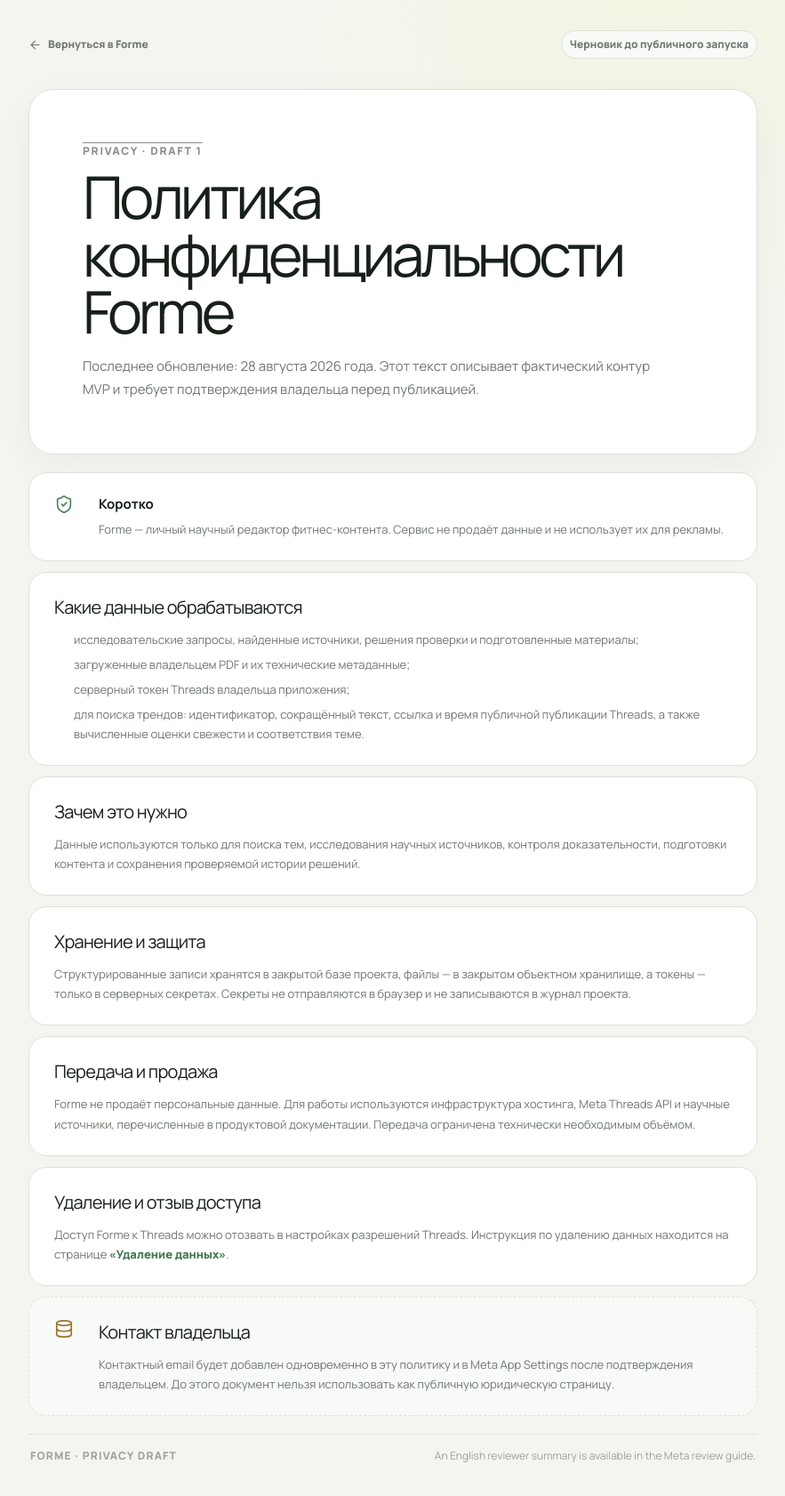
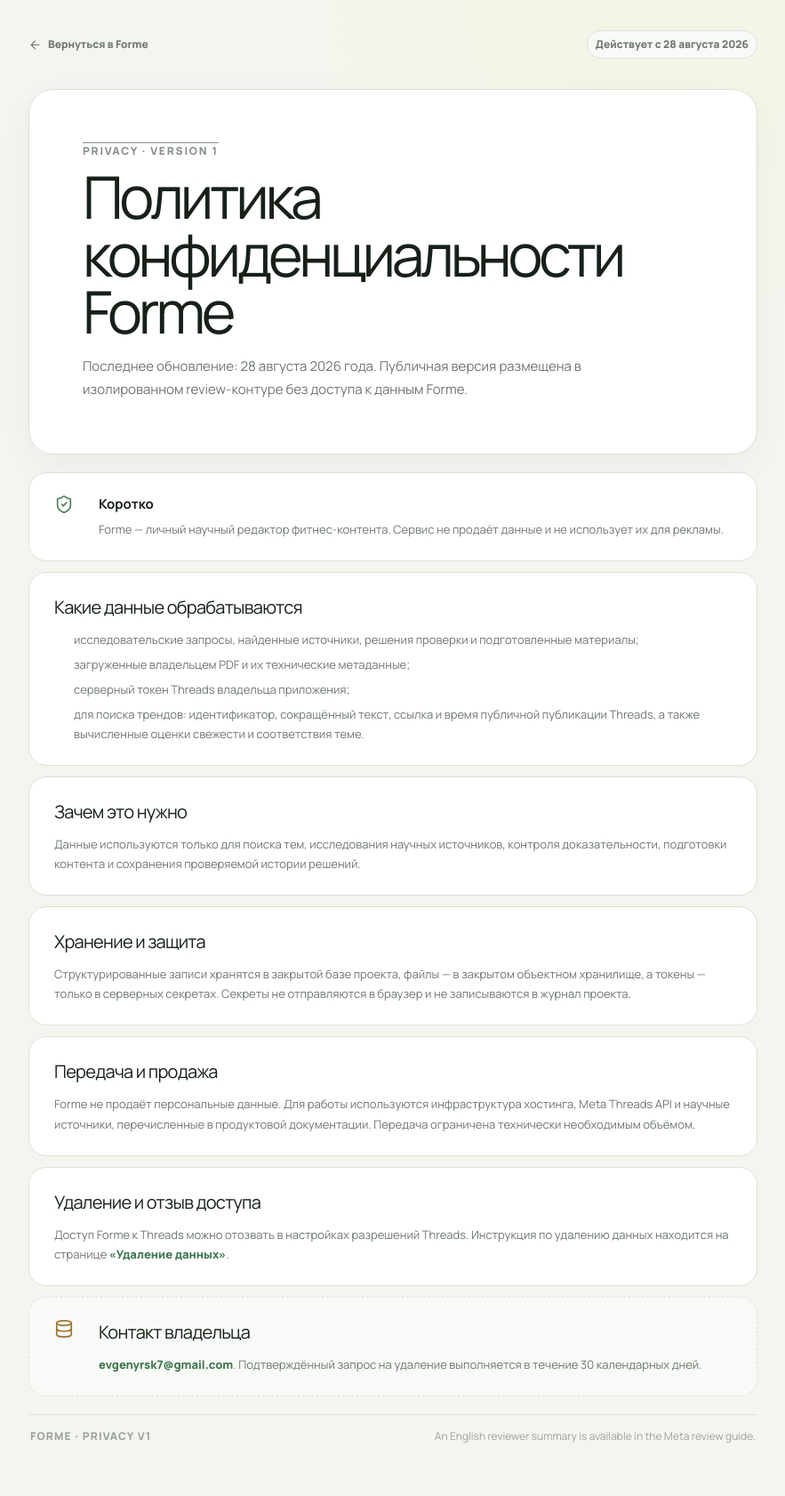
Before and after one commit to evgenyrsk/fit-content-assistant, a Next.js app: page /legal/privacy in a window 1280 px wide. Shown: the top 1682 px of the page at 89% size, without its empty margins (198-1081 px from the left). Built offline with nearby package versions, Linux system fonts and the light colour scheme.

Commit message:
docs(meta): record public review portal and verification gate

```diff
--- a/app/legal/data-deletion/page.tsx
+++ b/app/legal/data-deletion/page.tsx
@@ -10,10 +10,10 @@
       <nav><Link href="/"><ArrowLeft aria-hidden="true" />Вернуться в Forme</Link><span>Data deletion instructions</span></nav>
       <header><p className="overline">DATA CONTROL</p><h1>Как удалить данные Forme</h1><p>Инструкция для владельца Threads-профиля и для проверки Meta.</p></header>
       <section className="policy-highlight"><Trash2 aria-hidden="true" /><div><strong>Сначала отзовите доступ</strong><p>Откройте разрешения сайтов в Threads, выберите Forme и удалите выданный доступ.</p><a href="https://www.threads.com/settings/website_permissions" target="_blank" rel="noreferrer">Открыть настройки Threads <ExternalLink aria-hidden="true" /></a></div></section>
-      <section><h2>Запрос на удаление данных</h2><ol><li>Напишите на контактный адрес Forme, указанный в карточке приложения Meta.</li><li>Тема письма: <strong>Forme data deletion request</strong>.</li><li>Укажите Threads username и попросите удалить связанные токены, сигналы и технические записи.</li></ol><p>Не отправляйте пароль, код входа или access token.</p></section>
+      <section><h2>Запрос на удаление данных</h2><ol><li>Напишите на <a href="mailto:evgenyrsk7@gmail.com?subject=Forme%20data%20deletion%20request">evgenyrsk7@gmail.com</a>.</li><li>Тема письма: <strong>Forme data deletion request</strong>.</li><li>Укажите Threads username и попросите удалить связанные токены, сигналы и технические записи.</li></ol><p>Не отправляйте пароль, код входа или access token.</p></section>
       <section><h2>Что будет удалено</h2><ul><li>сохранённый серверный доступ к Threads;</li><li>связанные с запросом нормализованные Threads-сигналы;</li><li>технические журналы, если их хранение больше не требуется для безопасности или выполнения закона.</li></ul></section>
-      <section><h2>Срок и подтверждение</h2><p>Владелец подтвердит получение запроса и сообщит о завершении удаления по тому же каналу. Конкретный срок ответа будет утверждён до публичного запуска.</p></section>
-      <section className="policy-pending"><div><h2>Статус документа</h2><p>Перед публикацией владелец должен утвердить контактный email и срок обработки. До этого Meta App Settings не изменяются.</p></div></section>
+      <section><h2>Срок и подтверждение</h2><p>Владелец подтвердит получение запроса и завершит проверенное удаление в течение 30 календарных дней, затем сообщит о результате по email.</p></section>
+      <section className="policy-pending"><div><h2>Публичная инструкция</h2><p>Актуальная версия доступна по адресу <a href="https://forme-meta-review.evgenyrsk7.chatgpt.site/data-deletion" target="_blank" rel="noreferrer">forme-meta-review.evgenyrsk7.chatgpt.site/data-deletion</a>.</p></div></section>
     </main>
   );
 }
--- a/app/legal/privacy/page.tsx
+++ b/app/legal/privacy/page.tsx
@@ -7,16 +7,16 @@
 export default function PrivacyPolicyPage() {
   return (
     <main className="policy-page">
-      <nav><Link href="/"><ArrowLeft aria-hidden="true" />Вернуться в Forme</Link><span>Черновик до публичного запуска</span></nav>
-      <header><p className="overline">PRIVACY · DRAFT 1</p><h1>Политика конфиденциальности Forme</h1><p>Последнее обновление: 28 августа 2026 года. Этот текст описывает фактический контур MVP и требует подтверждения владельца перед публикацией.</p></header>
+      <nav><Link href="/"><ArrowLeft aria-hidden="true" />Вернуться в Forme</Link><span>Действует с 28 августа 2026</span></nav>
+      <header><p className="overline">PRIVACY · VERSION 1</p><h1>Политика конфиденциальности Forme</h1><p>Последнее обновление: 28 августа 2026 года. Публичная версия размещена в изолированном review-контуре без доступа к данным Forme.</p></header>
       <section className="policy-highlight"><ShieldCheck aria-hidden="true" /><div><strong>Коротко</strong><p>Forme — личный научный редактор фитнес-контента. Сервис не продаёт данные и не использует их для рекламы.</p></div></section>
       <section><h2>Какие данные обрабатываются</h2><ul><li>исследовательские запросы, найденные источники, решения проверки и подготовленные материалы;</li><li>загруженные владельцем PDF и их технические метаданные;</li><li>серверный токен Threads владельца приложения;</li><li>для поиска трендов: идентификатор, сокращённый текст, ссылка и время публичной публикации Threads, а также вычисленные оценки свежести и соответствия теме.</li></ul></section>
       <section><h2>Зачем это нужно</h2><p>Данные используются только для поиска тем, исследования научных источников, контроля доказательности, подготовки контента и сохранения проверяемой истории решений.</p></section>
       <section><h2>Хранение и защита</h2><p>Структурированные записи хранятся в закрытой базе проекта, файлы — в закрытом объектном хранилище, а токены — только в серверных секретах. Секреты не отправляются в браузер и не записываются в журнал проекта.</p></section>
       <section><h2>Передача и продажа</h2><p>Forme не продаёт персональные данные. Для работы используются инфраструктура хостинга, Meta Threads API и научные источники, перечисленные в продуктовой документации. Передача ограничена технически необходимым объёмом.</p></section>
       <section><h2>Удаление и отзыв доступа</h2><p>Доступ Forme к Threads можно отозвать в настройках разрешений Threads. Инструкция по удалению данных находится на странице <a href="/legal/data-deletion">«Удаление данных»</a>.</p></section>
-      <section className="policy-pending"><Database aria-hidden="true" /><div><h2>Контакт владельца</h2><p>Контактный email будет добавлен одновременно в эту политику и в Meta App Settings после подтверждения владельцем. До этого документ нельзя использовать как публичную юридическую страницу.</p></div></section>
-      <footer><span>Forme · privacy draft</span><p>An English reviewer summary is available in the Meta review guide.</p></footer>
+      <section className="policy-pending"><Database aria-hidden="true" /><div><h2>Контакт владельца</h2><p><a href="mailto:evgenyrsk7@gmail.com">evgenyrsk7@gmail.com</a>. Подтверждённый запрос на удаление выполняется в течение 30 календарных дней.</p></div></section>
+      <footer><span>Forme · privacy v1</span><p>An English reviewer summary is available in the Meta review guide.</p></footer>
     </main>
   );
 }
--- a/app/meta-review/page.tsx
+++ b/app/meta-review/page.tsx
@@ -13,7 +13,7 @@
       <section><h2>Reviewer steps</h2><ol><li>Open the review build and enter the reviewer access details supplied in Meta’s secure review notes.</li><li>Open <strong>Workspace → Live Signals</strong>.</li><li>Select <strong>Threads</strong> as the source.</li><li>Enter a fitness keyword or run the default bounded search.</li><li>Observe that every result is labelled as a live trend signal and can only be sent to the separate scientific research workflow.</li></ol></section>
       <section><h2>Data minimization</h2><ul><li>Forme requests post id, text, timestamp and permalink.</li><li>The stored signal contains shortened text, permalink, observed time and derived relevance scores.</li><li>Forme does not publish replies or Threads posts in this flow.</li><li>The server-side token is never exposed to the browser.</li></ul></section>
       <section className="policy-highlight"><CheckCircle2 aria-hidden="true" /><div><strong>Expected result after approval</strong><p>Fresh public posts from beyond the app’s test users become eligible for ranking. Scientific validation remains a separate, blocking step.</p></div></section>
-      <section className="policy-pending"><ShieldAlert aria-hidden="true" /><div><h2>Not public yet</h2><p>This guide is review-ready source material, not a submitted application. Public hosting, reviewer access and App Review submission require the owner’s final confirmation.</p></div></section>
+      <section className="policy-pending"><ShieldAlert aria-hidden="true" /><div><h2>Public portal ready</h2><p>The isolated public guide is live at forme-meta-review.evgenyrsk7.chatgpt.site. Meta requires an irreversible Tech Provider enrollment before these permissions can be added to App Review; that enrollment has not been accepted yet.</p></div></section>
     </main>
   );
 }
```
Also changed, not shown: 2 other files (tests, documents, lock files or other folders).
